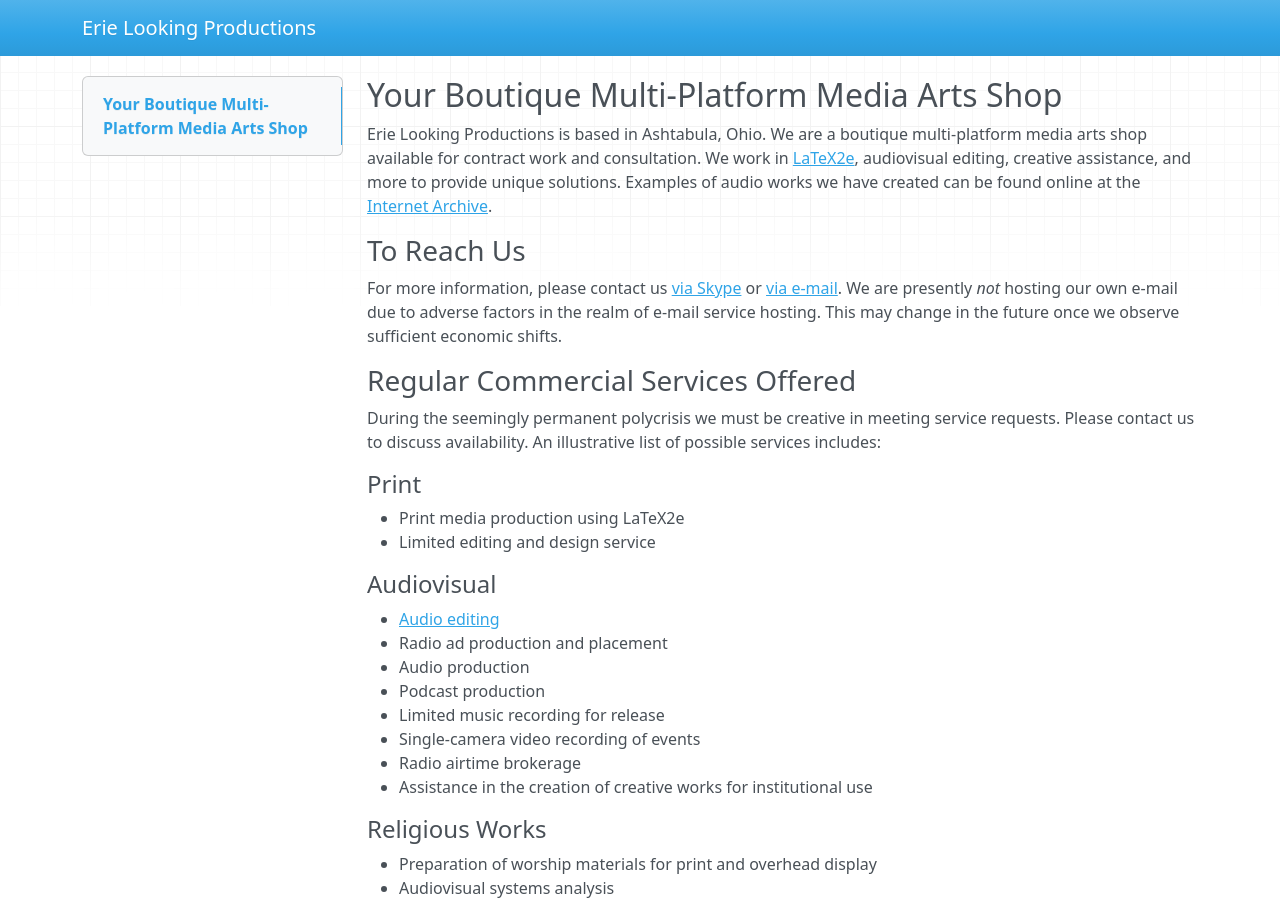
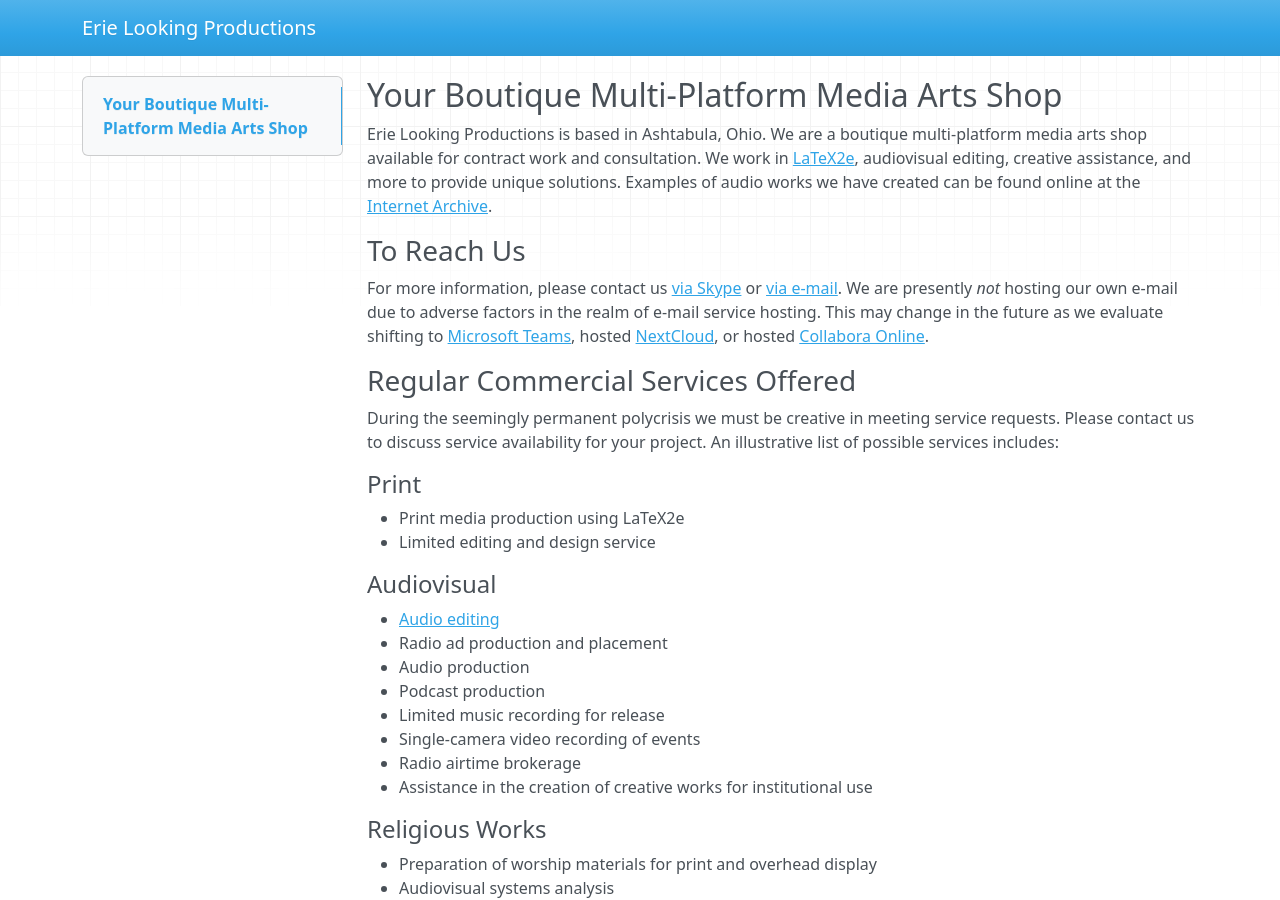
Before and after one commit to skellat/mkdocs-cms, an MkDocs documentation site: the page built from docs/index.md, in a window 1280 px wide and 900 px high. Built offline with MkDocs 1.6.1, drawn with Linux system fonts in a browser that asks for light colours; nearby versions of some CDN libraries.

Commit message:
Minor updates preparatory to 2023
Signed-off-by: Stephen Michael Kellat <smkellat@ubuntu.com>

```diff
--- a/docs/index.md
+++ b/docs/index.md
@@ -4,11 +4,11 @@
 
 ### To Reach Us
 
-For more information, please contact us <a href="skype:stephen.michael.kellat?chat">via Skype</a> or <a href="mailto:ashtabulaecv197@gmail.com">via e-mail</A>.  We are presently *not* hosting our own e-mail due to adverse factors in the realm of e-mail service hosting.  This may change in the future once we observe sufficient economic shifts.
+For more information, please contact us <a href="skype:stephen.michael.kellat?chat">via Skype</a> or <a href="mailto:ashtabulaecv197@gmail.com">via e-mail</A>.  We are presently *not* hosting our own e-mail due to adverse factors in the realm of e-mail service hosting.  This may change in the future as we evaluate shifting to [Microsoft Teams](https://www.microsoft.com/en-us/microsoft-teams/compare-microsoft-teams-options), hosted [NextCloud](https://nextcloud.com/partners/), or hosted [Collabora Online](https://www.collaboraoffice.com/collabora-online-hosting-partners/).
 
 ### Regular Commercial Services Offered
 
-During the seemingly permanent polycrisis we must be creative in meeting service requests.  Please contact us to discuss availability.  An illustrative list of possible services includes:
+During the seemingly permanent polycrisis we must be creative in meeting service requests.  Please contact us to discuss service availability for your project.  An illustrative list of possible services includes:
 
 #### Print
 
```
Also changed, not shown: README.md (+3 -3 lines).
